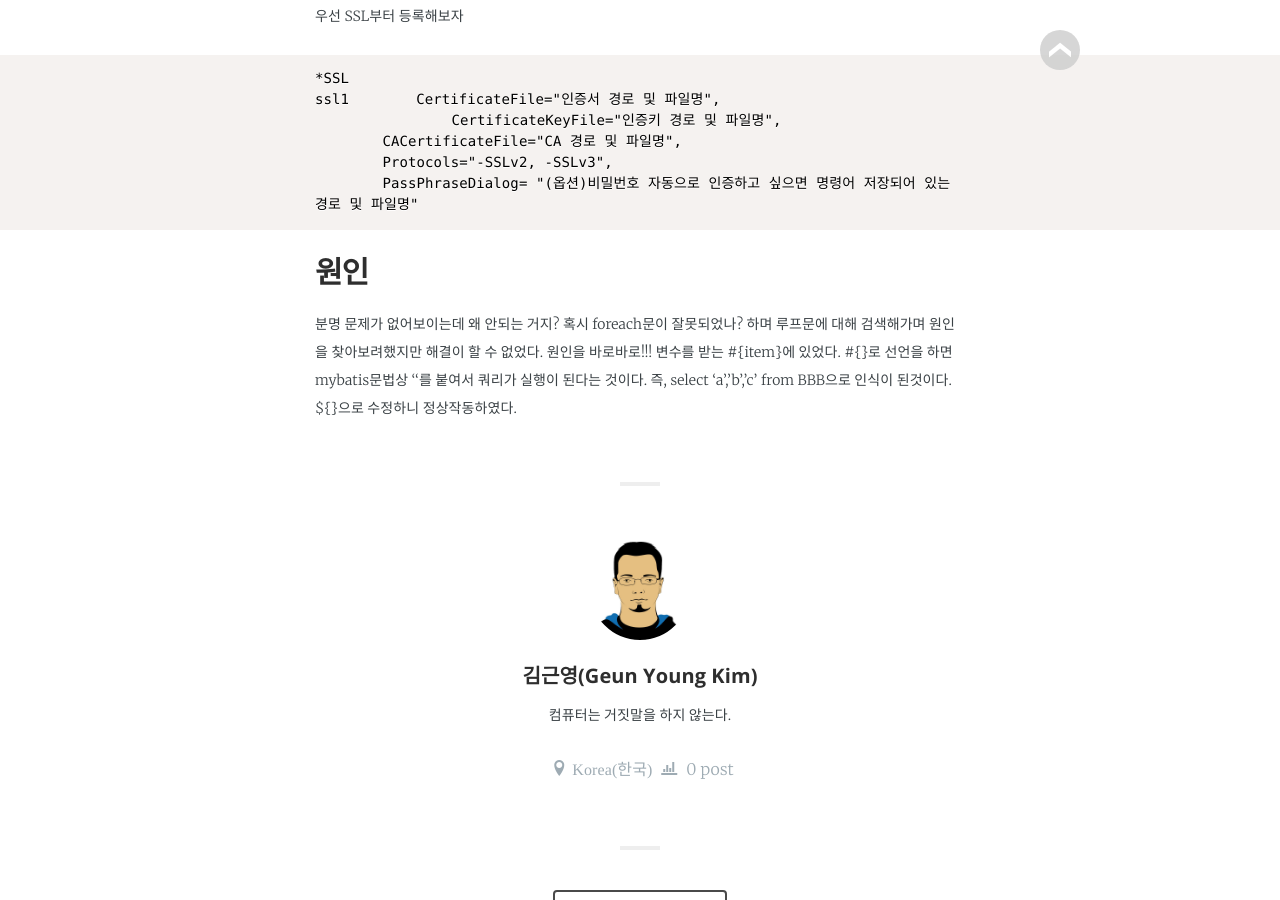
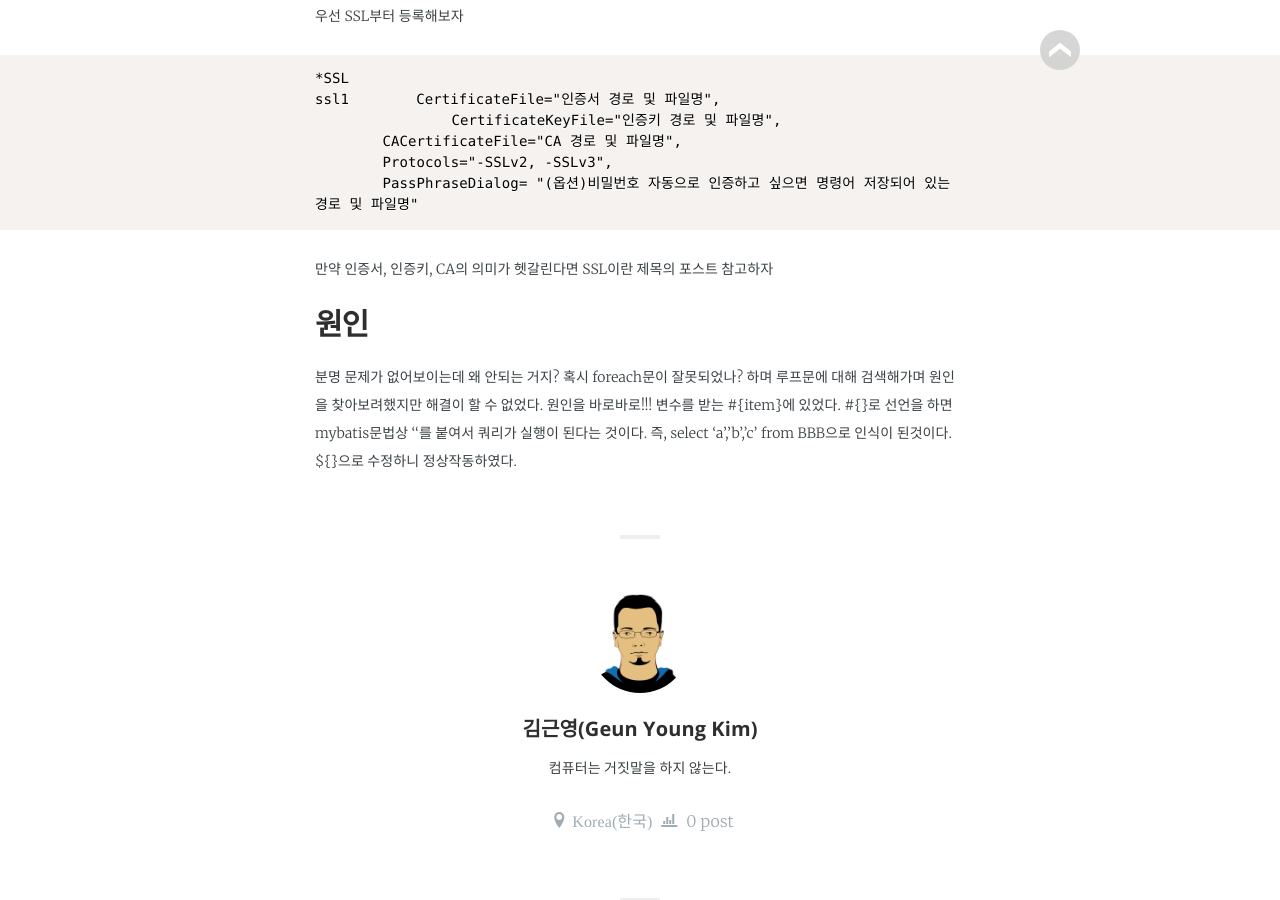
Before and after one commit to jwillmer/jekyllDecent, a Jekyll site: the page built from _posts/2019-03-13-webtob2.md, in a window 1280 px wide and 900 px high, scrolled down 711 px. Built offline with Jekyll 4.4.1, drawn with Linux system fonts in a browser that asks for light colours; some web fonts are replaced.

Commit message:
Update 2019-03-13-webtob2.md

````diff
--- a/_posts/2019-03-13-webtob2.md
+++ b/_posts/2019-03-13-webtob2.md
@@ -28,6 +28,8 @@ ssl1		CertificateFile="인증서 경로 및 파일명",
 		PassPhraseDialog= "(옵션)비밀번호 자동으로 인증하고 싶으면 명령어 저장되어 있는 경로 및 파일명"
 ```
 
+만약 인증서, 인증키, CA의 의미가 헷갈린다면 SSL이란 제목의 포스트 참고하자
+
 ## 원인
 
 분명 문제가 없어보이는데 왜 안되는 거지? 혹시 foreach문이 잘못되었나? 하며 루프문에 대해 검색해가며 원인을 찾아보려했지만 해결이 할 수 없었다.
````
